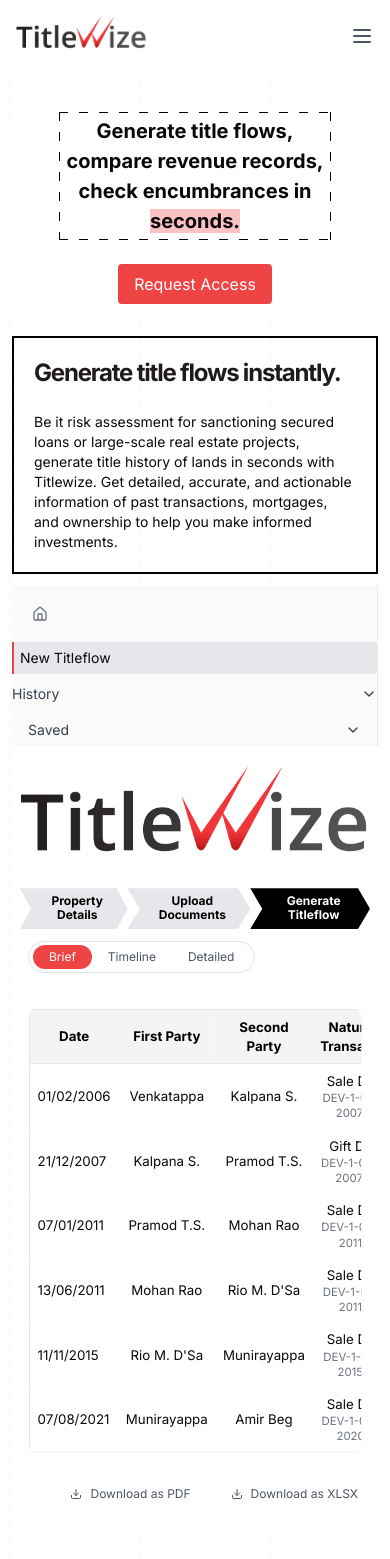
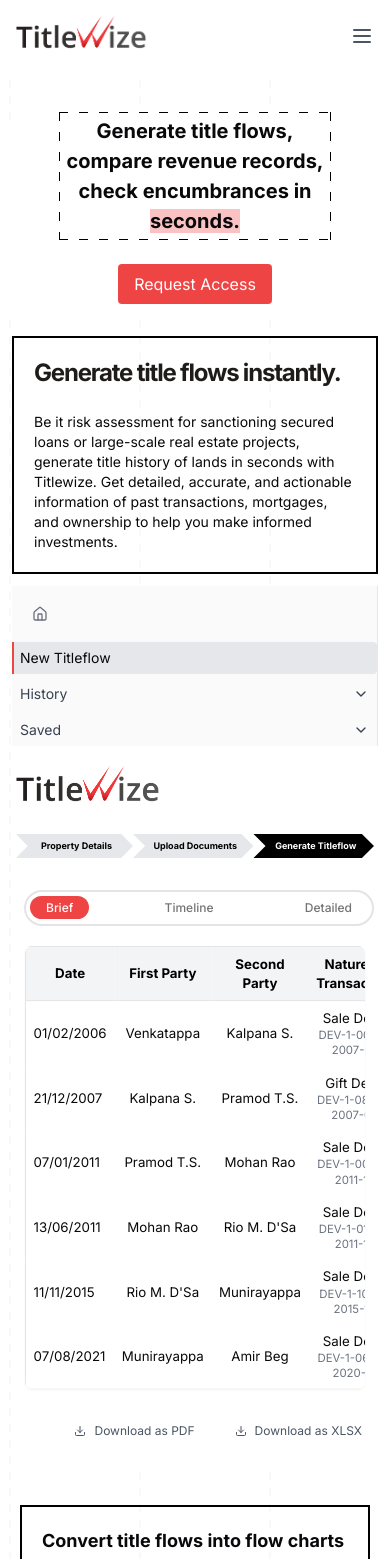
Before and after one commit to ishikavishwakarma/titleWize2, a React (Vite) app: page / in a window 390 px wide. Shown: the top 1559 px of the page. Built offline with nearby package versions, Linux system fonts and the light colour scheme.

Commit message:
change in animation an responsiveness

```diff
--- a/src/components/Partials/Features/FeatureTop.jsx
+++ b/src/components/Partials/Features/FeatureTop.jsx
@@ -1,4 +1,4 @@
-import React from "react";
+import React, { useState } from "react";
 import { motion } from "framer-motion";
 import { useInView } from "react-intersection-observer";
 import { Home, ChevronDown, FileText, Download } from "lucide-react";
@@ -52,9 +52,13 @@
       reference: "DEV-1-06771-2020-21",
     },
   ];
-
+  const transactiones = [
+    { date: "2023-02-07", firstParty: "Party A", secondParty: "Party B", nature: "Purchase", reference: "Ref123" },
+    { date: "2023-02-08", firstParty: "Party C", secondParty: "Party D", nature: "Sale", reference: "Ref124" },
+    // Add more data as needed
+  ];
   const { ref, inView } = useInView({ triggerOnce: true, threshold: 0.2 });
-
+  const [activeTab, setActiveTab] = useState("Brief");
   return (
     <div
       ref={ref}
@@ -95,11 +99,11 @@
                   <div className="absolute h-full w-[2px]  bg-red-500 left-0"></div>
                   <h1 className="ml-2">New Titleflow</h1>
                 </div>
-                <button className="w-full  justify-between h-8 flex items-center md:px-4 text-sm text-gray-700 hover:bg-gray-100 rounded">
+                <button className="w-full px-2 justify-between h-8 flex items-center md:px-4 text-sm text-gray-700 hover:bg-gray-100 rounded">
                   History
                   <ChevronDown className="w-4 h-4" />
                 </button>
-                <button className="w-full  justify-between h-8 flex items-center px-4 text-sm text-gray-700 hover:bg-gray-100 rounded">
+                <button className="w-full px-2 justify-between h-8 flex items-center md:px-4 text-sm text-gray-700 hover:bg-gray-100 rounded">
                   Saved
                   <ChevronDown className="w-4 h-4" />
                 </button>
@@ -108,34 +112,34 @@
           </div>
 
           {/* Main Content */}
-          <div className="flex-1 w-full py-5 px-2 p-2 lg:p-5 bg-white">
+          <div className="flex-1 w-full py-5 px-1 sm:px-2 lg:p-5 bg-white">
             <div className="flex items-start justify-start mb-2">
               <img
-                className="md:w-20 w-full md:pl-2"
+                className="md:w-20 w-36 md:pl-2"
                 src="/Titlewize_logo.png"
                 alt=""
               />
             </div>
 
             {/* Progress Steps */}
-            <div className="flex items-center h-8  mt-5 mb-4 text-sm ">
-            <div className="pointer pt-1 bg-[#E5E7EB]">
-              <div className="text-content">
-                <p className=" text-black rounded  font-semibold  px-2 py-1 text-xs capitalize ">
+            <div className="flex items-center gap-0 h-8  mt-5 mb-4 text-sm ">
+              <div className="pointer w-[33%] lg:w-[30%] pt-0 bg-[#E5E7EB]">
+                <div className=" text-center justify-center">
+                  <p className=" text-black rounded  font-semibold px-[2px] pt-0.5 pb-0.5 ml-1 lg:pt-0.5  lg:pb-0.5 text-center md:px-1.5 lg:px-2 sm:pt-1.5 sm:pb-1.5 text-[9px] sm:text-xs capitalize ">
                     Property details
                   </p>
                 </div>
               </div>
-            <div className="pointer pt-1 bg-[#E5E7EB]">
-              <div className="text-content">
-                <p className=" text-black rounded  font-semibold  px-2 py-1 text-xs capitalize ">
+              <div className="pointer w-[34%] lg:w-[30%] pt-0 bg-[#E5E7EB]">
+                <div className="text-center justify-center">
+                  <p className=" text-black rounded  font-semibold px-[2px] ml-1 pt-0.5 pb-0.5 lg:pt-0.5  lg:pb-0.5 text-center md:px-1.5 lg:px-2 sm:pt-1.5 sm:pb-1.5 text-[9px] sm:text-xs capitalize ">
                     Upload documents
                   </p>
                 </div>
               </div>
-            <div className="pointer pt-1 bg-black">
-              <div className="text-content">
-                <p className="  text-white font-semibold px-2 py-1 text-xs capitalize rounded">
+              <div className="pointer w-[34%] lg:w-[30%] pt-0 bg-black">
+                <div className="text-center justify-center">
+                  <p className=" text-white rounded  font-semibold px-[2px] ml-1 pt-0.5 pb-0.5 lg:pt-0.5  lg:pb-0.5 text-center md:px-1.5 lg:px-2 sm:pt-1.5 sm:pb-1.5 text-[9px] sm:text-xs capitalize ">
                     Generate Titleflow
                   </p>
                 </div>
@@ -143,22 +147,46 @@
             </div>
 
             {/* View Options */}
-            <div className="flex gap-4 mb-6 flex-wrap  pl-2 ">
-              <div className="w-fit h-8 p-1  border rounded-full flex items-center justify-center">
-                <button className="px-4 py-1 bg-red-500 text-white rounded-full text-xs">
+            <div className="flex gap-0 mb-2 pt-3 flex-wrap  pl-2 ">
+              {/* <div className="w-full sm:w-fit h-8 sm:h-10 p-1  border rounded-full flex items-center justify-between">
+                <button className="px-4 py-1 bg-red-500 text-white rounded-full text-xs sm:text-sm">
                   Brief
                 </button>
-                <button className="px-4 py-1 text-gray-600 hover:bg-gray-100 rounded-full text-xs">
+                <button className="px-4 py-1 text-gray-600 hover:bg-gray-100 rounded-full sm:text-sm text-xs">
                   Timeline
                 </button>
-                <button className="px-4 py-1 text-gray-600 hover:bg-gray-100 rounded-full text-xs">
+                <button className="px-4 py-1 text-gray-600 hover:bg-gray-100 rounded-full sm:text-sm text-xs">
                   Detailed
                 </button>
-              </div>
+              </div> */}
+              {/* Tabs Navigation */}
+              <ul
+                className="mb-0 flex w-full sm:w-fit rounded-full lg:ml-10 p-1 h-9 sm:h-10 justify-between flex-row flex-wrap border-2 "
+                role="tablist"
+              >
+                {[
+                  { id: "Brief", label: "Brief" },
+                  { id: "Timeline", label: "Timeline" },
+                  { id: "Detailed", label: "Detailed" },
+                ].map((tab) => (
+                  <li key={tab.id} role="presentation">
+                    <button
+                      className={`my-0 block rounded-full px-4 py-1 sm:text-sm text-xs font-medium leading-tight ${
+                        activeTab === tab.id
+                          ? "bg-red-500 text-white"
+                          : "border-transparent text-neutral-500 hover:bg-neutral-100 dark:text-white/50 dark:hover:bg-neutral-700/60"
+                      } `}
+                      onClick={() => !tab.disabled && setActiveTab(tab.id)}
+                    >
+                      {tab.label}
+                    </button>
+                  </li>
+                ))}
+              </ul>
+
             </div>
 
-            {/* Table */}
-            <div className="bg-white  rounded-lg scale-95 md:scale-90 shadow-sm overflow-auto">
+            {/* <div className="bg-white  rounded-lg scale-95 md:scale-90 shadow-sm overflow-auto">
               <table className="w-full text-sm border">
                 <thead>
                   <tr className="border-b bg-gray-100">
@@ -204,8 +232,116 @@
                   ))}
                 </tbody>
               </table>
+            </div> */}
+<div className="lg:ml-10">
+        {[
+          {
+            id: "Brief",
+            content: (
+              <div className="bg-white rounded-lg scale-95 md:scale-90 lg:scale-95 shadow-sm overflow-auto">
+                <table className="w-full text-sm border">
+                  <thead>
+                    <tr className="border-b bg-gray-100">
+                      <th className="p-2 font-semibold text-center text-black">Date</th>
+                      <th className="p-2 font-semibold text-center text-black">First Party</th>
+                      <th className="p-2 font-semibold text-center text-black">Second Party</th>
+                      <th className="p-2 font-semibold text-center text-black">Nature of Transaction</th>
+                    </tr>
+                  </thead>
+                  <tbody>
+                    {transactions.map((transaction, index) => (
+                      <tr key={index} className={index === transactions.length - 1 ? "border-b-0" : ""}>
+                        <td className="p-2 text-start">{transaction.date}</td>
+                        <td className="p-2 text-center">{transaction.firstParty}</td>
+                        <td className="p-2 text-center">{transaction.secondParty}</td>
+                        <td className="p-2 text-center">
+                          <div className="flex flex-col text-center">
+                            <span>{transaction.nature}</span>
+                            <span className="text-xs text-gray-500">{transaction.reference}</span>
                           </div>
-
+                        </td>
+                      </tr>
+                    ))}
+                  </tbody>
+                </table>
+              </div>
+            ),
+          },
+          {
+            id: "Timeline",
+            content: (
+              <div className="bg-white rounded-lg scale-95 md:scale-90 lg:scale-95 shadow-sm overflow-auto">
+                <table className="w-full text-sm border">
+                  <thead>
+                    <tr className="border-b bg-gray-100">
+                      <th className="p-2 font-semibold text-center text-black">Date</th>
+                      <th className="p-2 font-semibold text-center text-black">First Party</th>
+                      <th className="p-2 font-semibold text-center text-black">Second Party</th>
+                      <th className="p-2 font-semibold text-center text-black">Nature of Transaction</th>
+                    </tr>
+                  </thead>
+                  <tbody>
+                    {transactions.map((transaction, index) => (
+                      <tr key={index} className={index === transactions.length - 1 ? "border-b-0" : ""}>
+                        <td className="p-2 text-start">{transaction.date}</td>
+                        <td className="p-2 text-center">{transaction.firstParty}</td>
+                        <td className="p-2 text-center">{transaction.secondParty}</td>
+                        <td className="p-2 text-center">
+                          <div className="flex flex-col text-center">
+                            <span>{transaction.nature}</span>
+                            <span className="text-xs text-gray-500">{transaction.reference}</span>
+                          </div>
+                        </td>
+                      </tr>
+                    ))}
+                  </tbody>
+                </table>
+              </div>
+            ), // Replace this with your Timeline content
+          },
+          {
+            id: "Detailed",
+            content: (
+              <div className="bg-white rounded-lg scale-95 md:scale-90 lg:scale-95 shadow-sm overflow-auto">
+                <table className="w-full text-sm border">
+                  <thead>
+                    <tr className="border-b bg-gray-100">
+                      <th className="p-2 font-semibold text-center text-black">Date</th>
+                      <th className="p-2 font-semibold text-center text-black">First Party</th>
+                      <th className="p-2 font-semibold text-center text-black">Second Party</th>
+                      <th className="p-2 font-semibold text-center text-black">Nature of Transaction</th>
+                    </tr>
+                  </thead>
+                  <tbody>
+                    {transactions.map((transaction, index) => (
+                      <tr key={index} className={index === transactions.length - 1 ? "border-b-0" : ""}>
+                        <td className="p-2 text-start">{transaction.date}</td>
+                        <td className="p-2 text-center">{transaction.firstParty}</td>
+                        <td className="p-2 text-center">{transaction.secondParty}</td>
+                        <td className="p-2 text-center">
+                          <div className="flex flex-col text-center">
+                            <span>{transaction.nature}</span>
+                            <span className="text-xs text-gray-500">{transaction.reference}</span>
+                          </div>
+                        </td>
+                      </tr>
+                    ))}
+                  </tbody>
+                </table>
+              </div>
+            ), // Replace this with your Detailed content
+          },
+        ].map((tab) => (
+          <div
+            key={tab.id}
+            className={`transition-opacity duration-150 ease-linear ${
+              activeTab === tab.id ? "block opacity-100" : "hidden opacity-0"
+            }`}
+          >
+            {tab.content}
+          </div>
+        ))}
+      </div>
             {/* Download Options */}
             <div className="flex justify-end mt-4 gap-4">
               <button className="flex items-center gap-2 px-3 py-1.5 text-xs text-gray-600 hover:bg-gray-100 rounded-sm">
--- a/src/index.css
+++ b/src/index.css
@@ -212,7 +212,7 @@
   position: relative;
   text-align: center;
   /* background: #777777; */
-  max-width: fit-content;
+  /* max-width: 100%; */
   /* min-width: 5em; */
   -webkit-clip-path: polygon(90% 0, 100% 50%, 90% 100%, 0 100%, 10% 50%, 0 0);
           clip-path: polygon(90% 0, 100% 50%, 90% 100%, 0 100%, 10% 50%, 0 0);
@@ -225,7 +225,7 @@
   left: 0.5em;
   min-width: 6em;
   min-height: 1.5em;
-  margin-right: 0.5em;
+  margin-right: 0.6em;
   vertical-align: middle;
   color: #ffffff;
 }
```
Also changed, not shown: src/components/Partials/BallAnimation.jsx (+9 -9 lines). Lines whose indentation alone changed are shown as unchanged.
